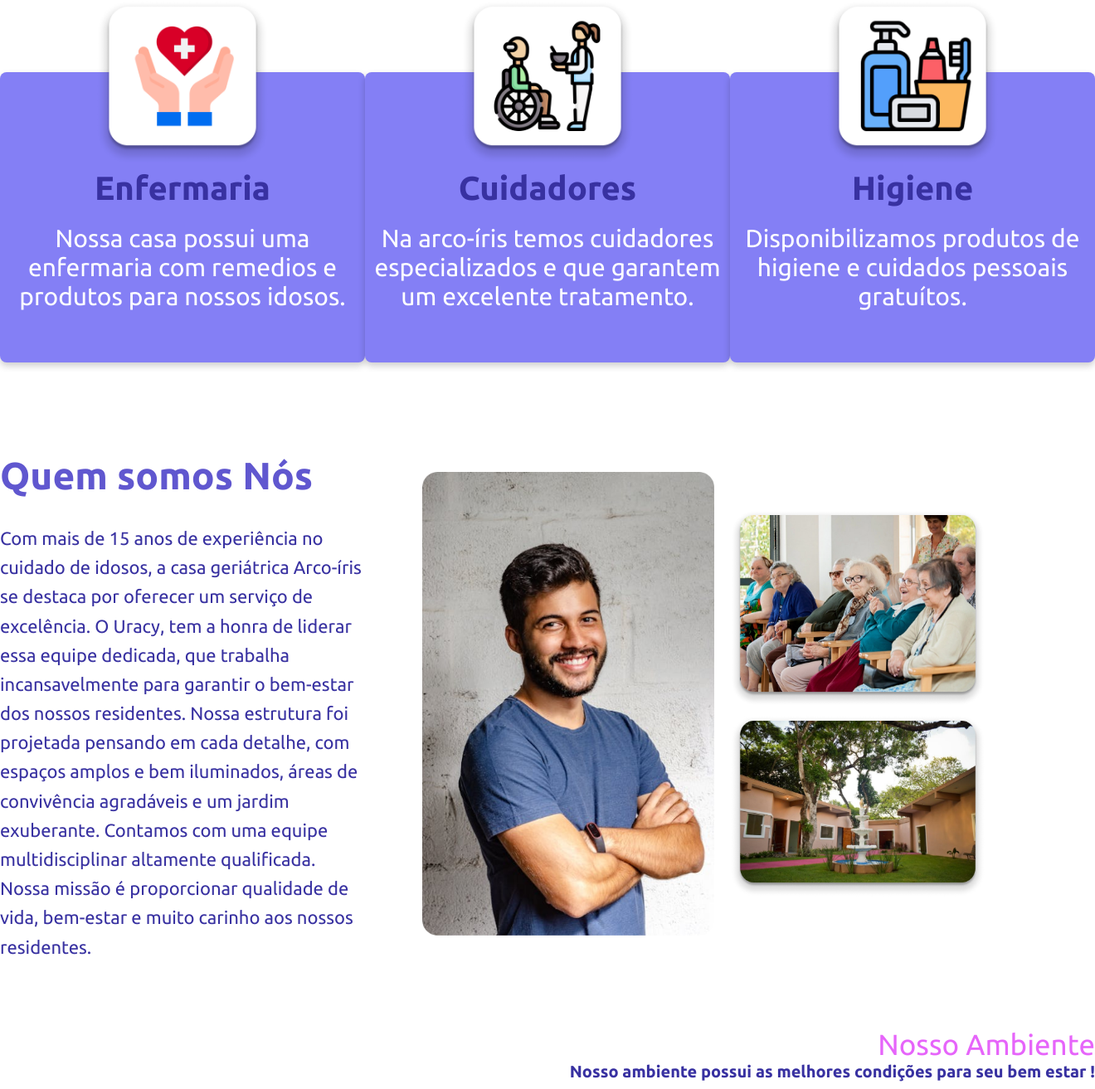
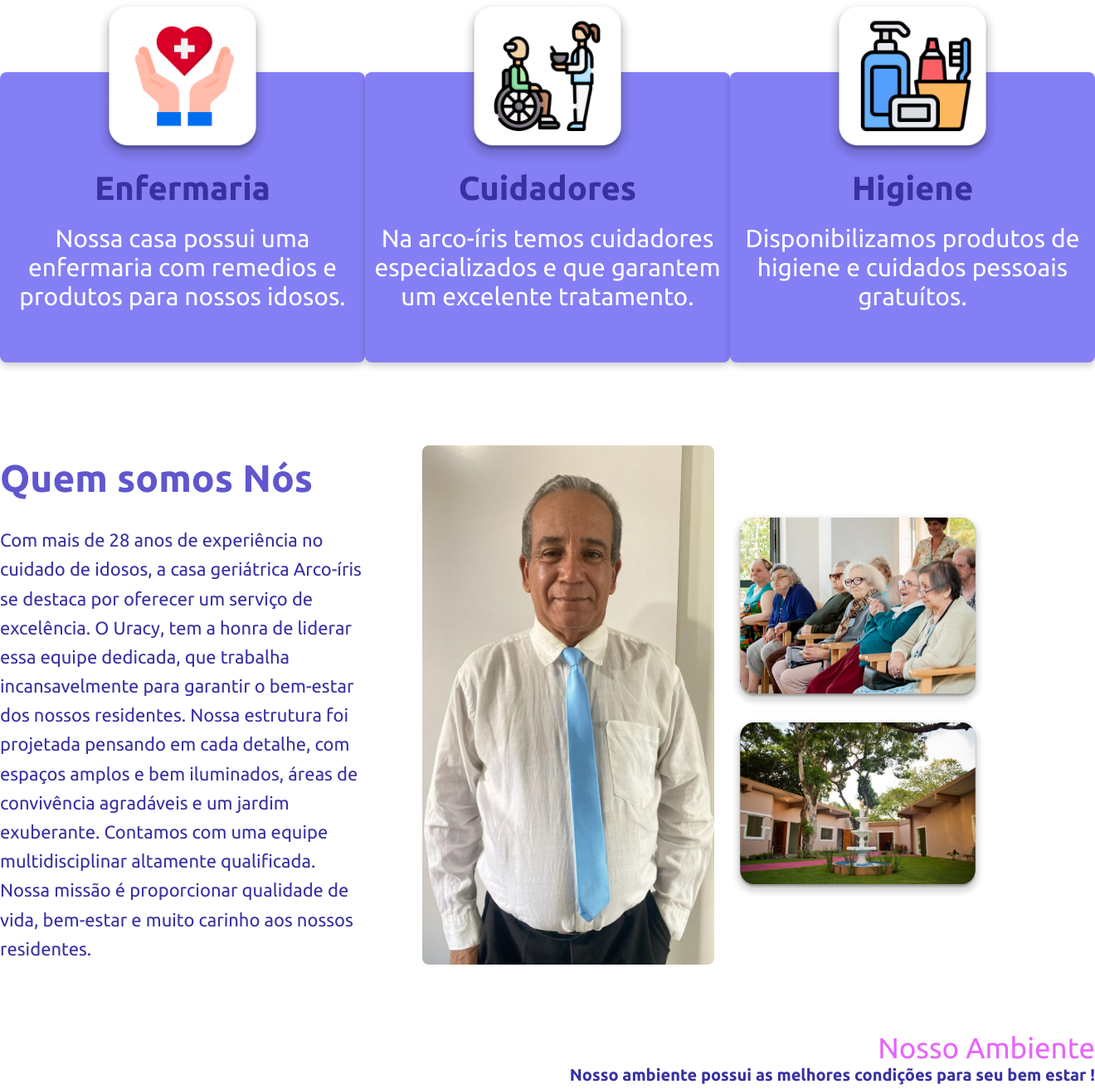
Before and after one commit to EuNaoConsigo/arco-iris-geriatria, a Django app: page / in a window 1320 px wide. Shown: the part 847-2160 px from the top of the page at 83% size. Run offline with Django 5.2, Linux system fonts and the light colour scheme; data that the repository does not hold is empty; some libraries are stand-ins or nearby versions.

Commit message:
Ajustes em textos e imagens

```diff
--- a/templates/landing/home.html
+++ b/templates/landing/home.html
@@ -70,14 +70,14 @@
   <div class="text-section">
     <h1>Quem somos Nós</h1>
     <p>
-      Com mais de 15 anos de experiência no cuidado de idosos, a casa geriátrica Arco-íris se destaca por oferecer um serviço de excelência.
+      Com mais de 28 anos de experiência no cuidado de idosos, a casa geriátrica Arco-íris se destaca por oferecer um serviço de excelência.
       O Uracy, tem a honra de liderar essa equipe dedicada, que trabalha incansavelmente para garantir o bem-estar dos nossos residentes.
       Nossa estrutura foi projetada pensando em cada detalhe, com espaços amplos e bem iluminados, áreas de convivência agradáveis e um jardim exuberante.
       Contamos com uma equipe multidisciplinar altamente qualificada. Nossa missão é proporcionar qualidade de vida, bem-estar e muito carinho aos nossos residentes.
     </p>
   </div>
   <div class="center-image">
-    <img src="{% static 'landing/imgs/AboutUs1.png' %}" />
+    <img src="{% static 'landing/imgs/AboutUs.png' %}" />
   </div>
   <div class="right-column">
     <img src="{% static 'landing/imgs/AboutUs2.png' %}" />
```
Also changed, not shown: static/landing/imgs/AboutUs.png (added), static/landing/imgs/AboutUs1.png (deleted).
